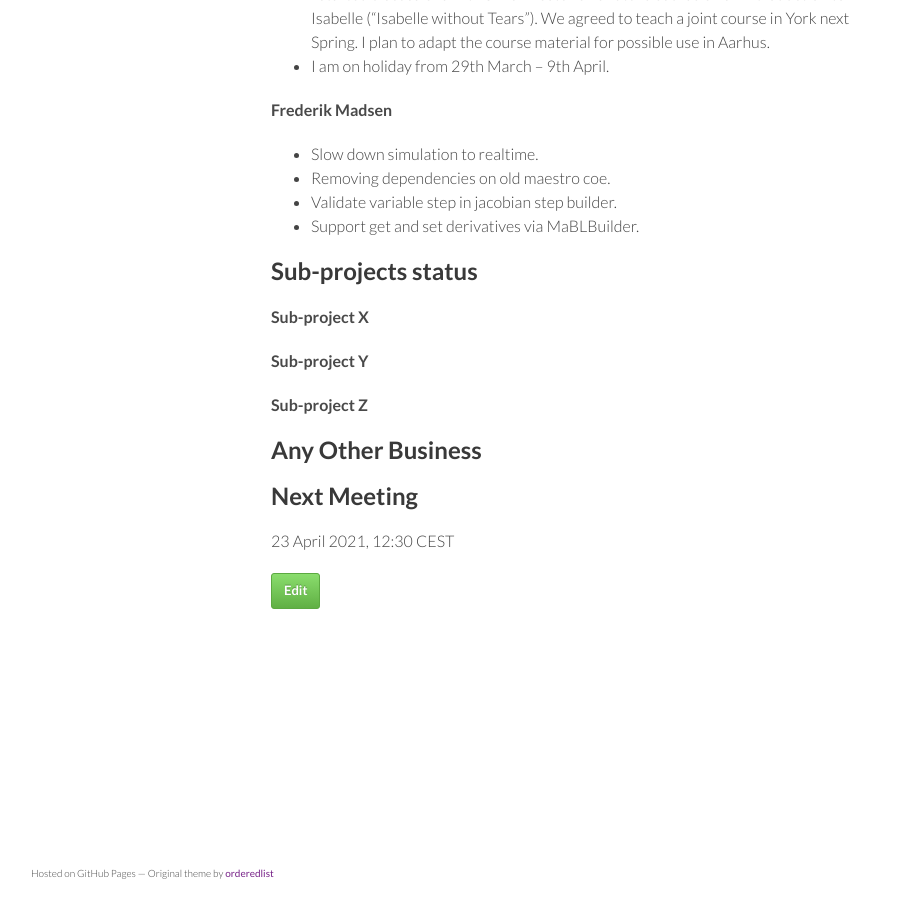
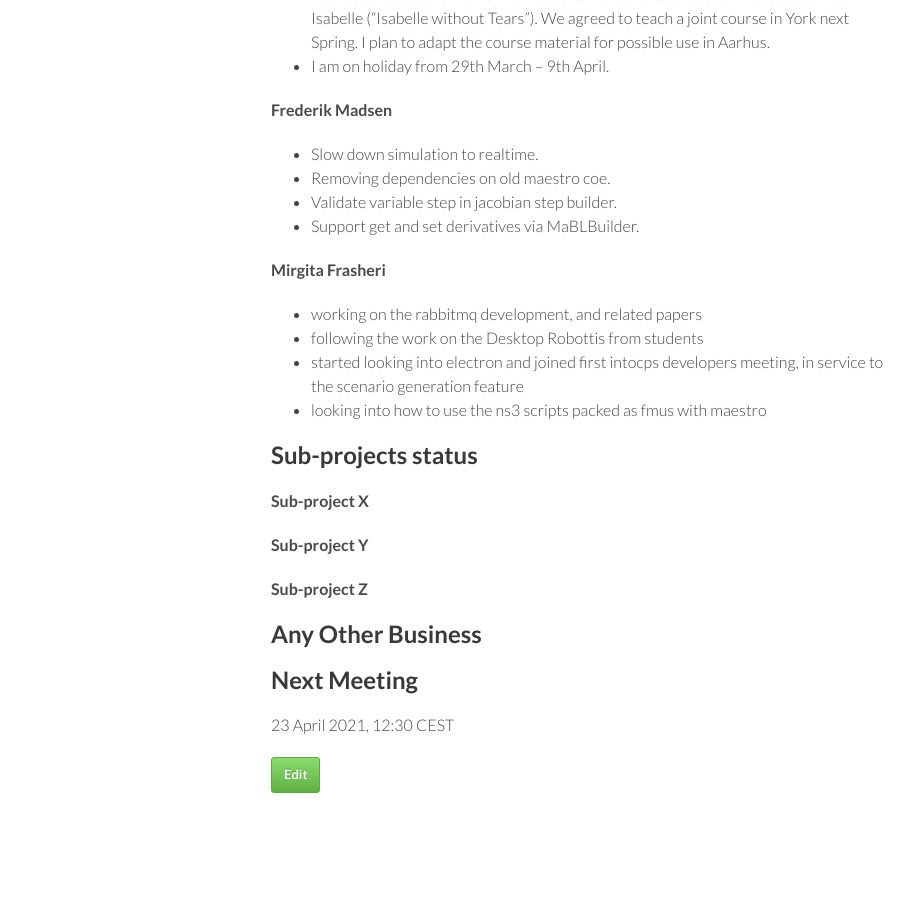
Before and after one commit to digitaltwincentre/digitaltwincentre.github.io, a Jekyll site: the page built from _biweeklies/Biweekly-37.md, in a window 1280 px wide and 900 px high, scrolled down 1379 px. Shown: the whole window, without its empty margins (179-1093 px from the left). Built offline with Jekyll 4.4.1, drawn with Linux system fonts in a browser that asks for light colours; nearby versions of some CDN libraries.

Commit message:
Update Biweekly-37.md

```diff
--- a/_biweeklies/Biweekly-37.md
+++ b/_biweeklies/Biweekly-37.md
@@ -54,6 +54,12 @@ date: 8 April 2021, 1230 CEST
 * Validate variable step in jacobian step builder.
 * Support get and set derivatives via MaBLBuilder.
 
+#### Mirgita Frasheri
+* working on the rabbitmq development, and related papers
+* following the work on the Desktop Robottis from students
+* started looking into electron and joined first intocps developers meeting, in service to the scenario generation feature
+* looking into how to use the ns3 scripts packed as fmus with maestro
+
 ## Sub-projects status
 
 
```
